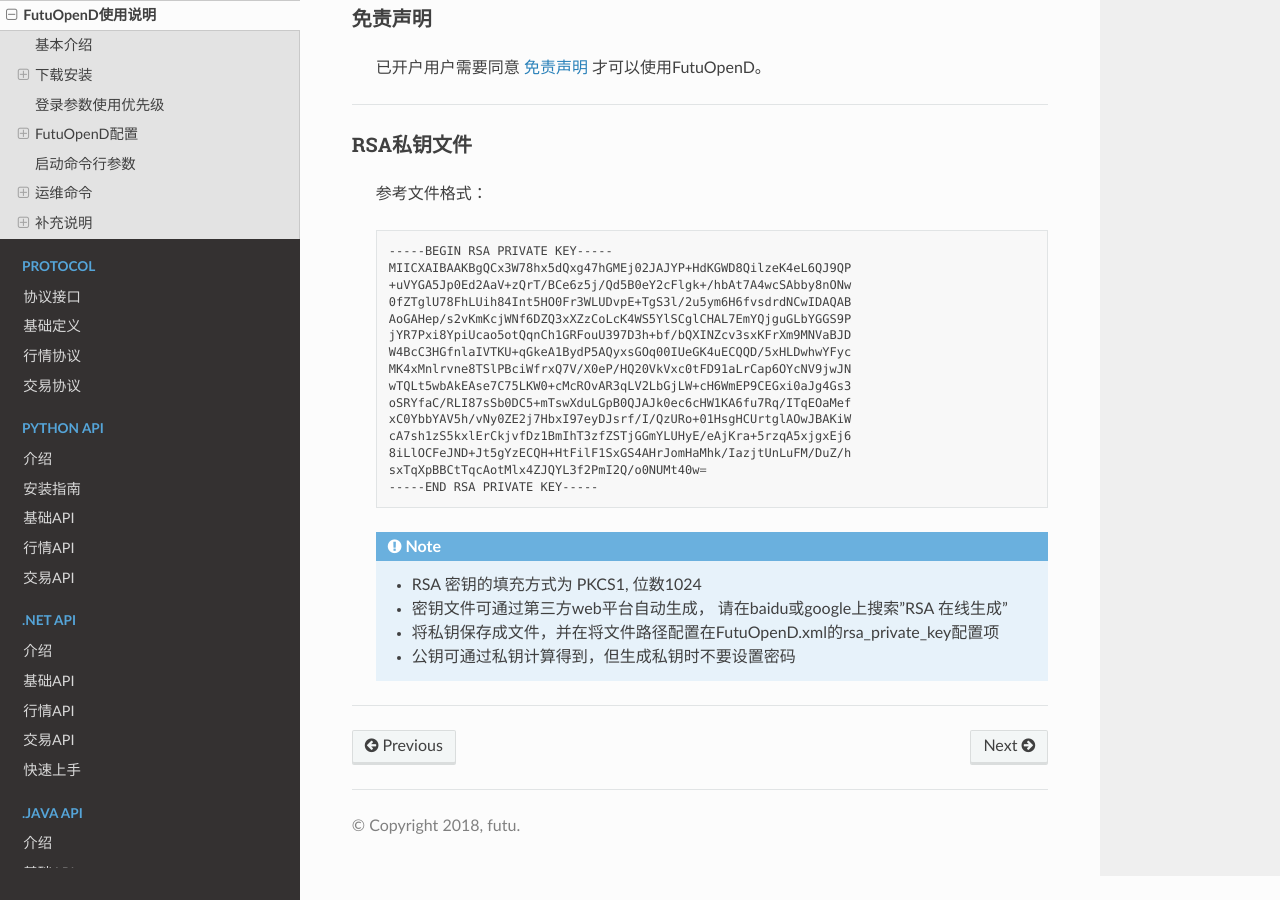
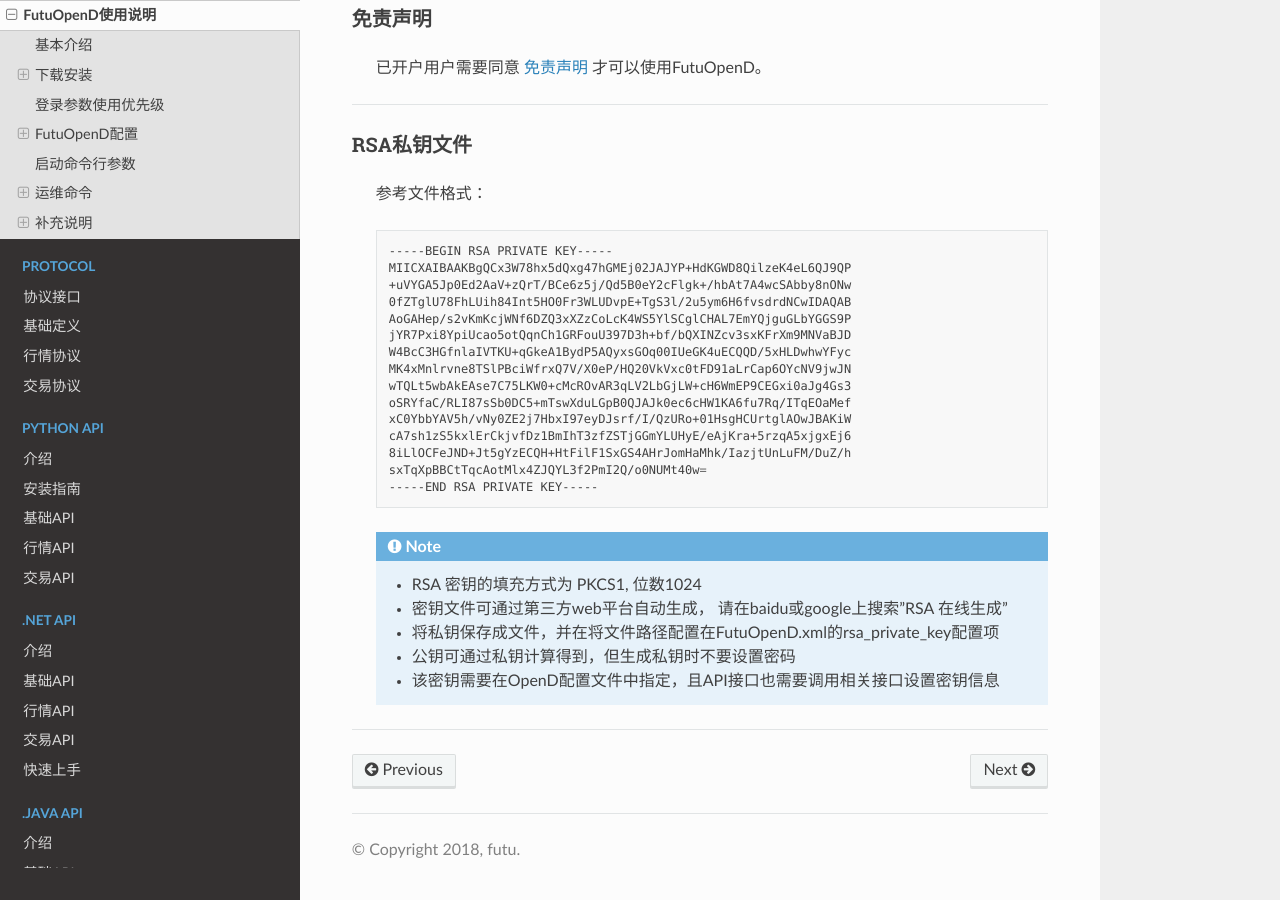
Before and after one commit to FutunnOpen/futu-api-doc, a Sphinx documentation site: the page built from doc_maker/source/intro/FutuOpenDGuide.rst, in a window 1280 px wide and 900 px high, scrolled down 8968 px. Built offline with Sphinx 7.4.7 and the Read the Docs theme 2.0.0, drawn with Linux system fonts in a browser that asks for light colours.

Commit message:
补充密钥设置说明

```diff
--- a/doc_maker/source/intro/FutuOpenDGuide.rst
+++ b/doc_maker/source/intro/FutuOpenDGuide.rst
@@ -326,5 +326,6 @@
   * 密钥文件可通过第三方web平台自动生成， 请在baidu或google上搜索"RSA 在线生成"
   * 将私钥保存成文件，并在将文件路径配置在FutuOpenD.xml的rsa_private_key配置项
   * 公钥可通过私钥计算得到，但生成私钥时不要设置密码
+  * 该密钥需要在OpenD配置文件中指定，且API接口也需要调用相关接口设置密钥信息
 
 ---------------
```
